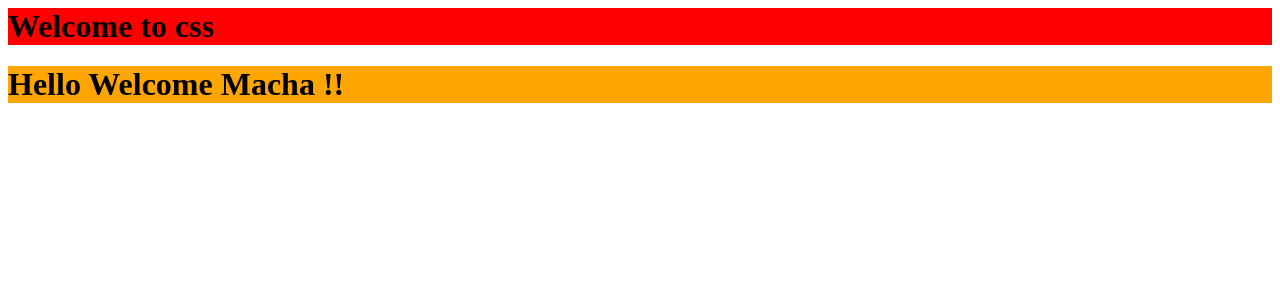
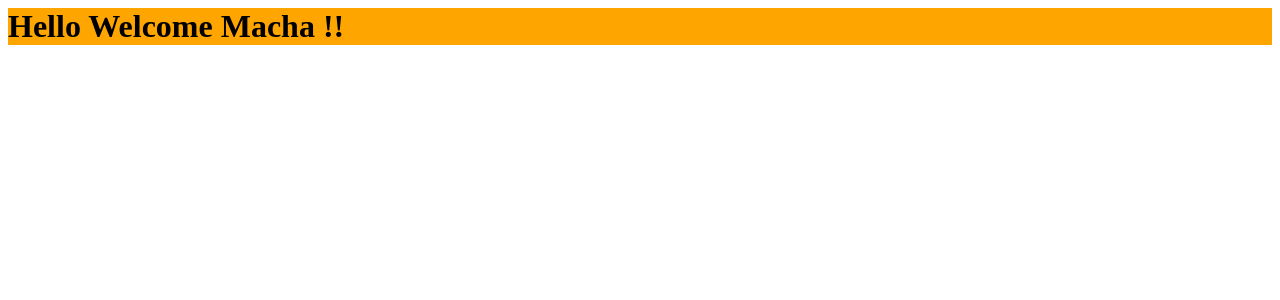
Before and after one commit to Netravati020/Django10, a Django app: page /index/ in a window 1280 px wide. Shown: the top 300 px of the page. Run offline with Django 3.2, Linux system fonts and the light colour scheme.

Commit message:
Update index.html

```diff
--- a/project7/templates/index.html
+++ b/project7/templates/index.html
@@ -8,7 +8,7 @@
   </head>
 
   <body>
-     <h1>Welcome to css</h1>
+
      <h1 id="one"> Hello Welcome Macha !!</h1>
 
   </body>
```
